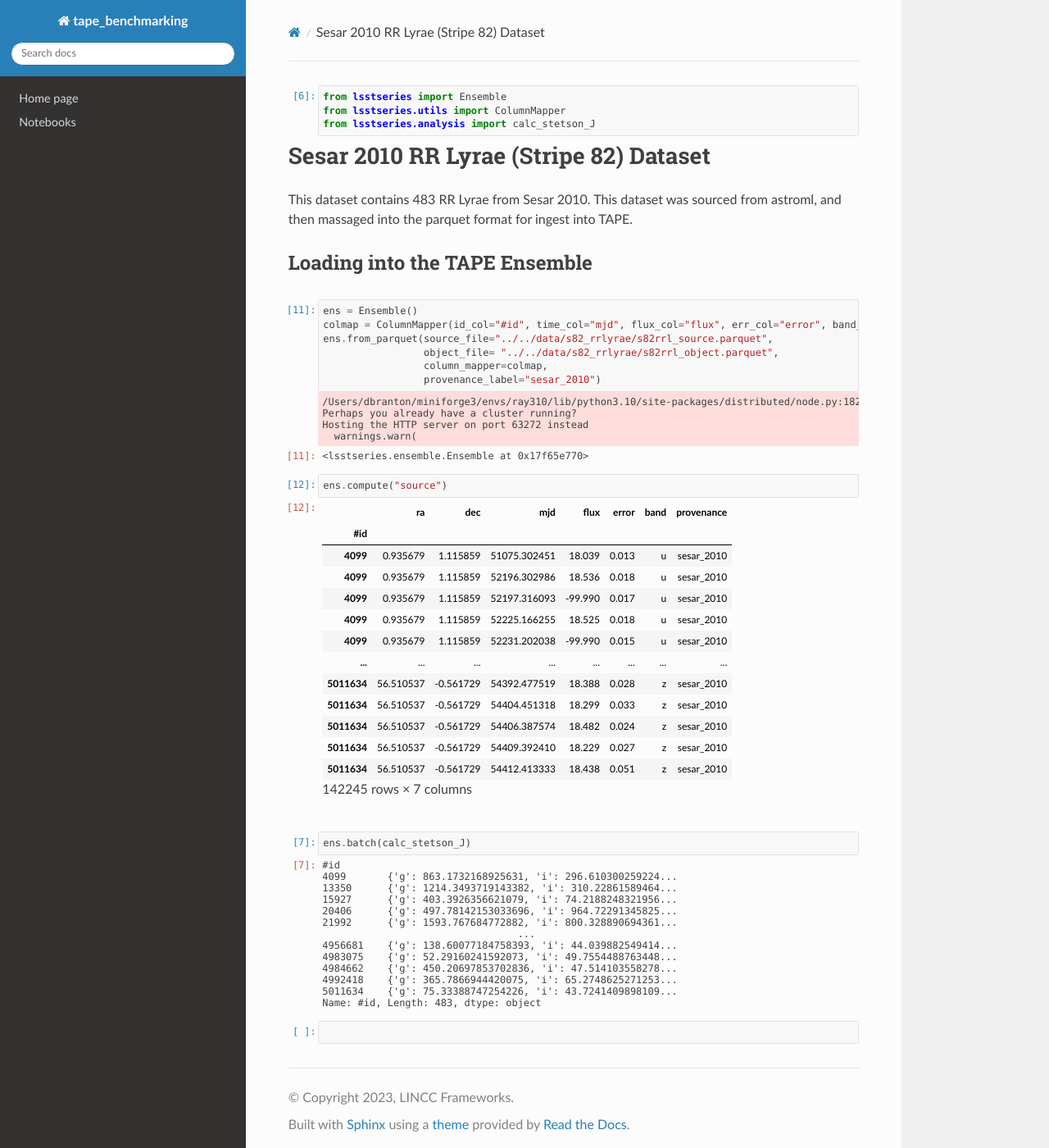
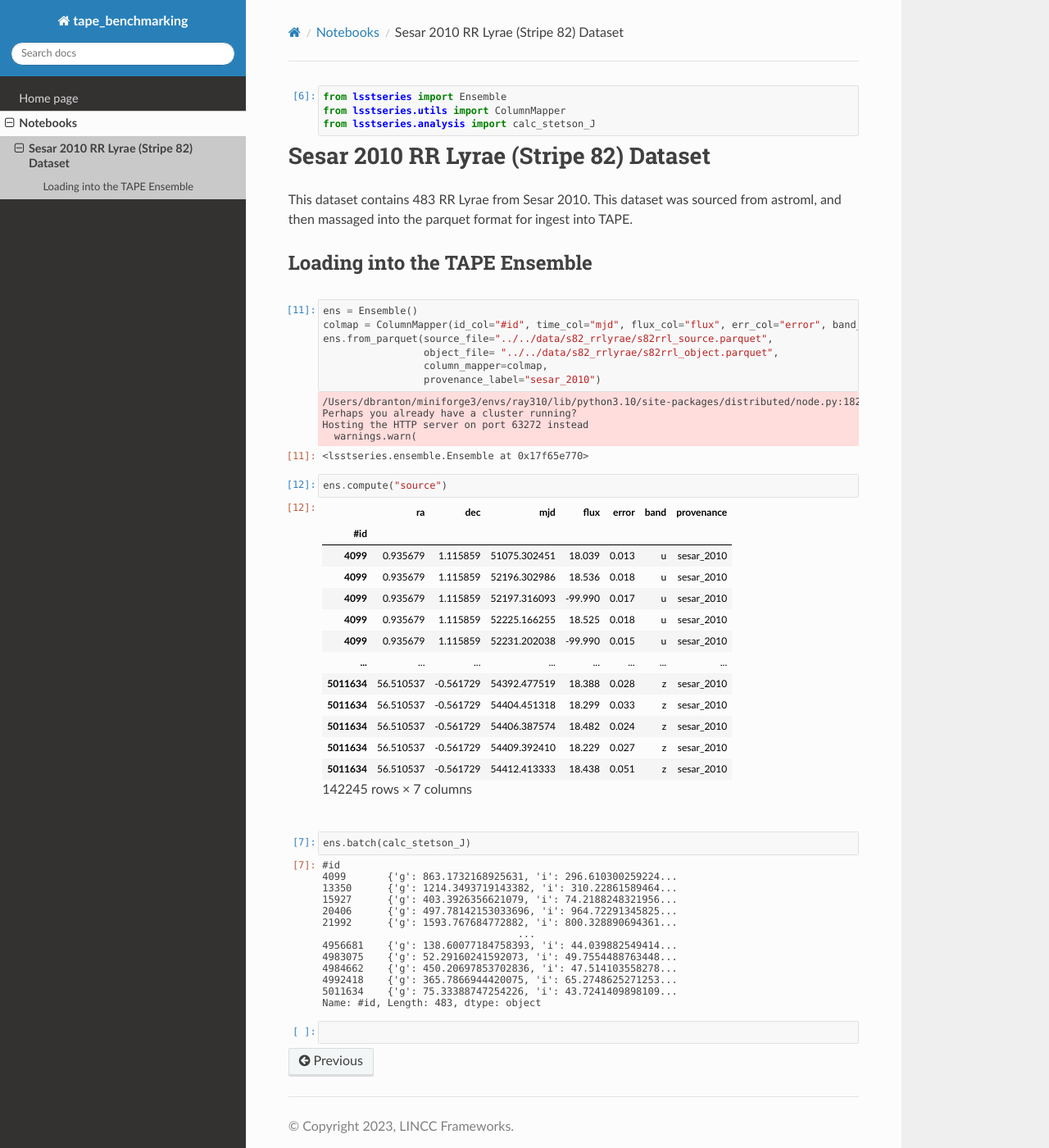
Before and after one commit to lincc-frameworks/tape_benchmarking, a Sphinx documentation site: the page built from docs/notebooks/s82_rrlyrae.ipynb, in a window 1280 px wide and 1400 px high. Shown: the whole window at 82% size. Built offline with Sphinx 7.4.7 and the Read the Docs theme 2.0.0, drawn with Linux system fonts in a browser that asks for light colours; pages that are not in the unit, such as notebooks, are missing from menus; the version number could not be read and is left out.

Commit message:
add to toc

```diff
--- a/docs/notebooks.rst
+++ b/docs/notebooks.rst
@@ -3,4 +3,4 @@ Notebooks
 
 .. toctree::
 
-    Introducing Jupyter Notebooks <notebooks/intro_notebook>
+    Sesar 2010 RR Lyrae (Stripe 82) Dataset <notebooks/s82_rrlyrae>
```
